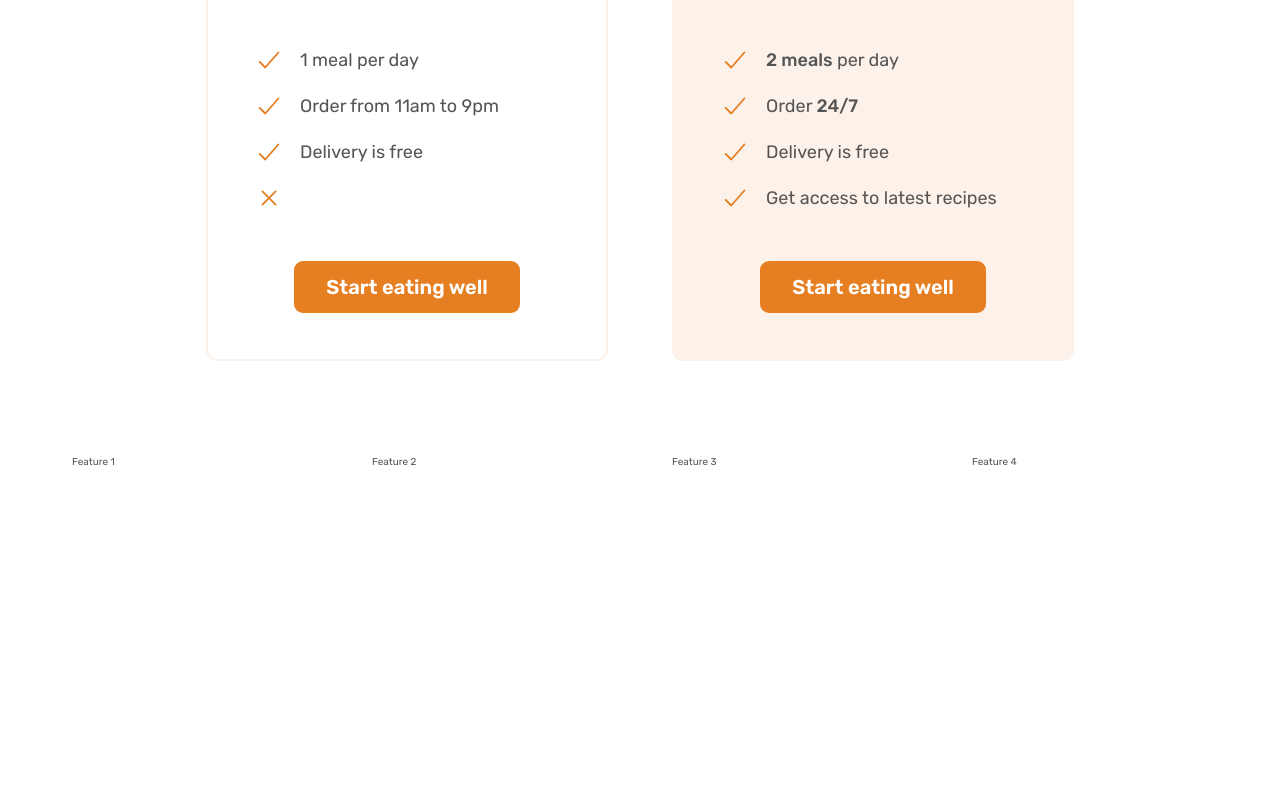
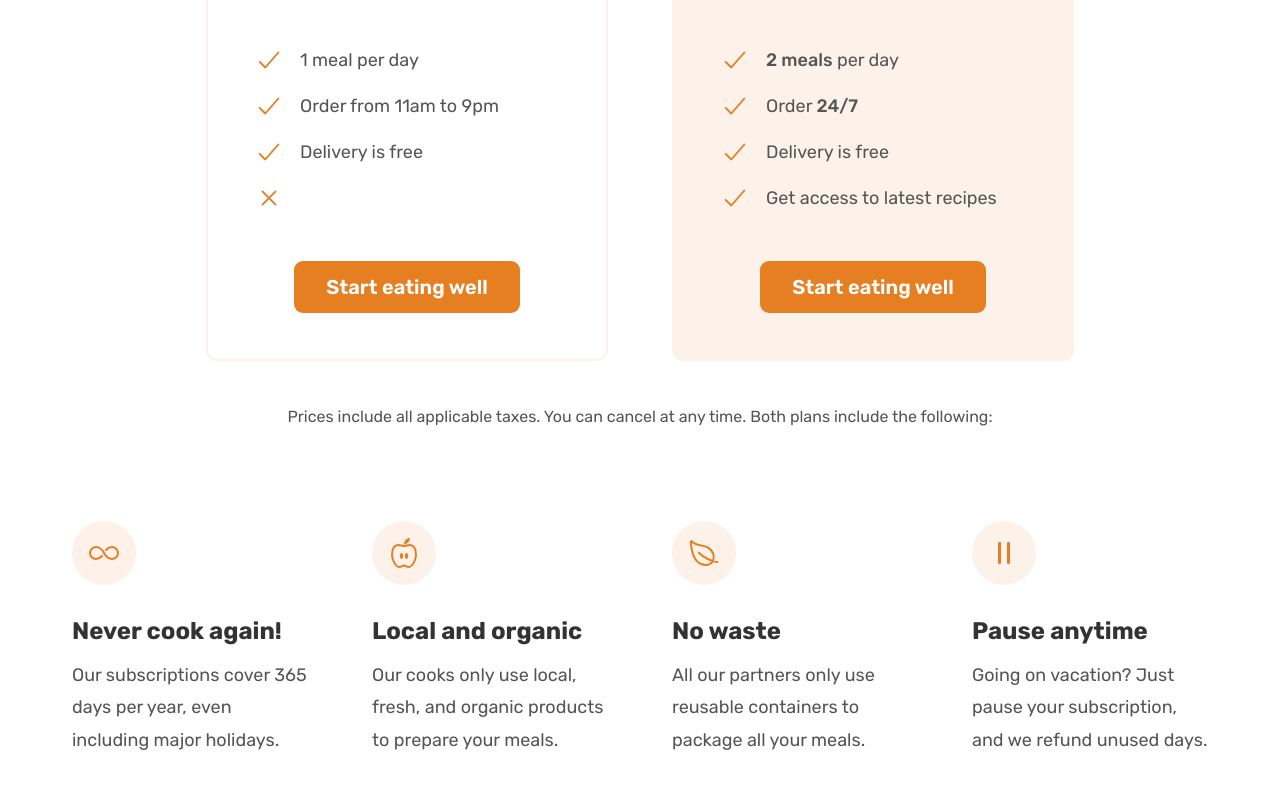
Before and after one commit to sgrazys/Omnifood, a plain HTML site: page index.html in a window 1280 px wide. Shown: the part 5094-5883 px from the top of the page. Before the commit the page ends 5657 px from the top, so only its background shows below. Drawn offline with nearby package versions, Linux system fonts and the light colour scheme.

Commit message:
add Pricing + features section #7

```diff
--- a/css/style.css
+++ b/css/style.css
@@ -423,3 +423,29 @@
 	text-align: center;
 	margin-top: 4.8rem;
 }
+
+.plan-details {
+	font-size: 1.6rem;
+	line-height: 1.6rem;
+	text-align: center;
+}
+
+.feature-icon {
+	color: #e67e22;
+	height: 3.2rem;
+	width: 3.2rem;
+	margin-bottom: 3.2rem;
+	background-color: #fdf2e9;
+	padding: 1.6rem;
+	border-radius: 50%;
+}
+.feature-title {
+	font-size: 2.4rem;
+	color: #333;
+	font-weight: 700;
+	margin-bottom: 1.6rem;
+}
+.feature-text {
+	font-size: 1.8rem;
+	line-height: 1.8;
+}
--- a/index.html
+++ b/index.html
@@ -577,7 +577,7 @@
 						Eating well without breaking bank
 					</h2>
 				</div>
-				<div class="container grid grid--2-cols">
+				<div class="container grid grid--2-cols margin-bottom-md">
 					<div class="pricing-plan pricing-plan--starter">
 						<header class="plan-header">
 							<p class="plan-name">Starter</p>
@@ -670,11 +670,60 @@
 						</div>
 					</div>
 				</div>
+
+				<div class="container grid">
+					<aside class="plan-details">
+						Prices include all applicable taxes. You can cancel at
+						any time. Both plans include the following:
+					</aside>
+				</div>
+
 				<div class="container grid grid--4-cols">
-					<div class="feature">Feature 1</div>
-					<div class="feature">Feature 2</div>
-					<div class="feature">Feature 3</div>
-					<div class="feature">Feature 4</div>
+					<div class="feature">
+						<ion-icon
+							class="feature-icon"
+							name="infinite-outline"
+						></ion-icon>
+						<p class="feature-title">Never cook again!</p>
+						<p class="feature-text">
+							Our subscriptions cover 365 days per year, even
+							including major holidays.
+						</p>
+					</div>
+					<div class="feature">
+						<ion-icon
+							class="feature-icon"
+							name="nutrition-outline"
+						></ion-icon>
+						<p class="feature-title">Local and organic</p>
+						<p class="feature-text">
+							Our cooks only use local, fresh, and organic
+							products to prepare your meals.
+						</p>
+					</div>
+
+					<div class="feature">
+						<ion-icon
+							class="feature-icon"
+							name="leaf-outline"
+						></ion-icon>
+						<p class="feature-title">No waste</p>
+						<p class="feature-text">
+							All our partners only use reusable containers to
+							package all your meals.
+						</p>
+					</div>
+					<div class="feature">
+						<ion-icon
+							class="feature-icon"
+							name="pause-outline"
+						></ion-icon>
+						<p class="feature-title">Pause anytime</p>
+						<p class="feature-text">
+							Going on vacation? Just pause your subscription, and
+							we refund unused days.
+						</p>
+					</div>
 				</div>
 			</section>
 		</main>
```
